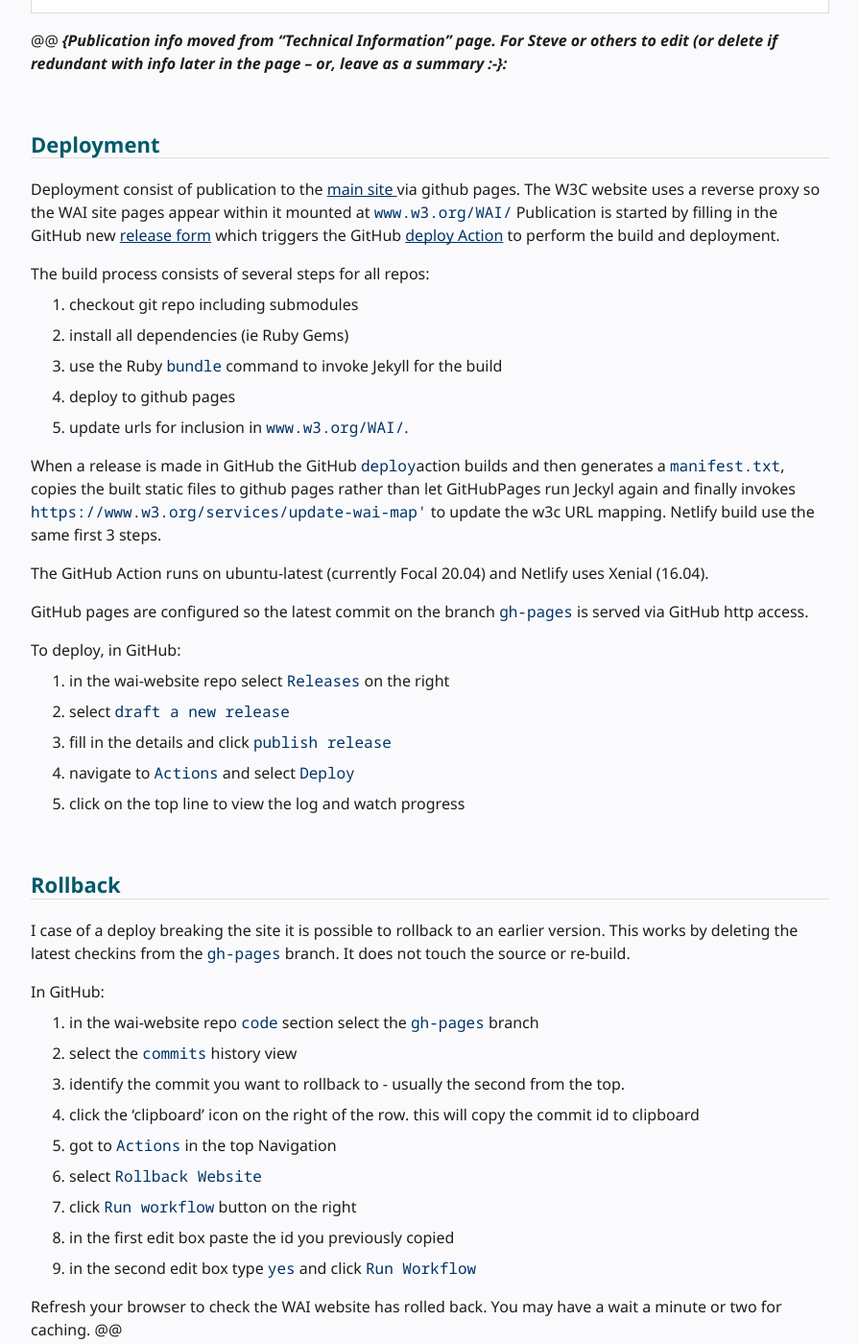
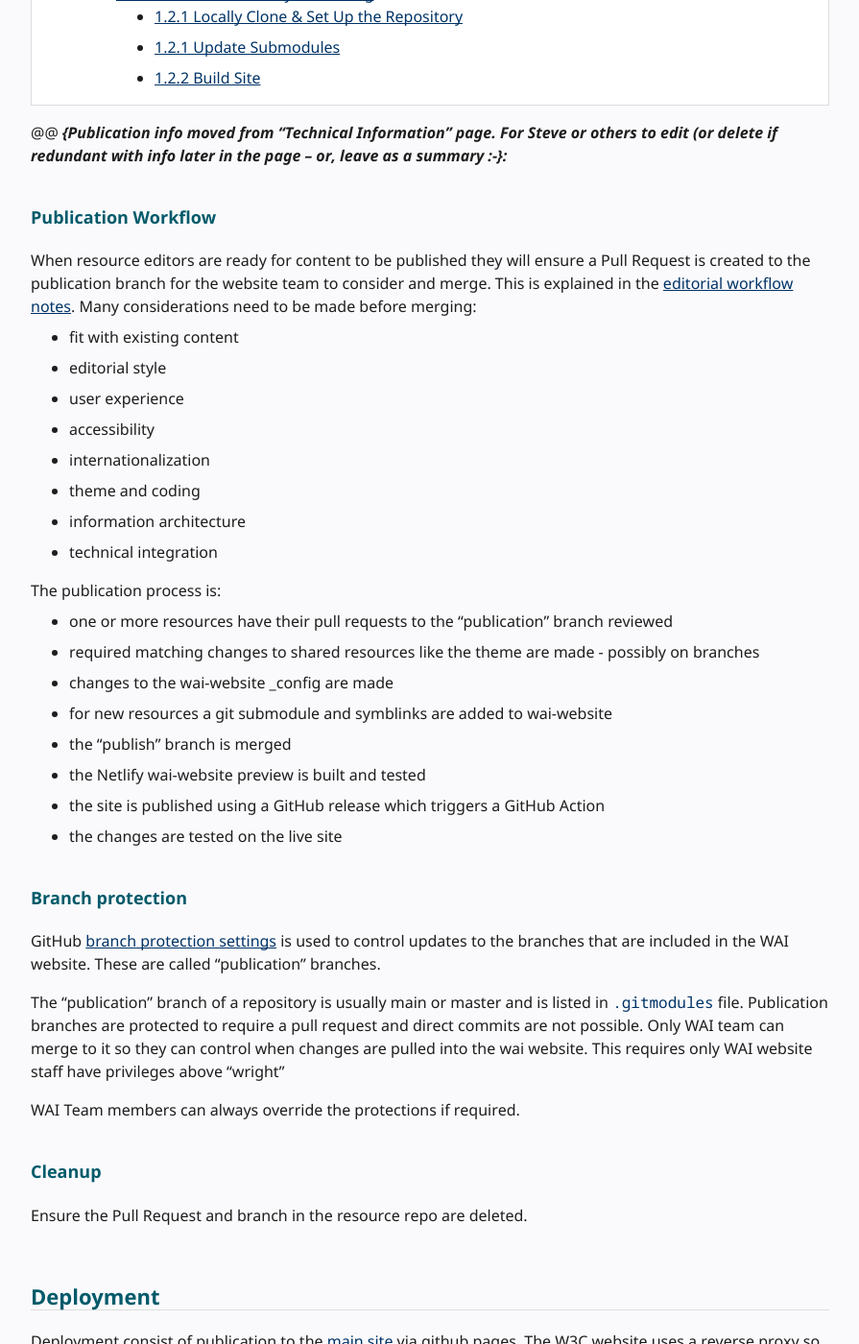
Before and after one commit to w3c/wai-website-theme, a Jekyll site: the page built from content/technical-publication.md, in a window 1280 px wide and 1400 px high, scrolled down 962 px. Shown: the whole window at 96% size, without its empty margins (336-1231 px from the left). Built offline with Jekyll 4.4.1, drawn with Linux system fonts in a browser that asks for light colours; cached includes are drawn as plain includes; comment, search, counter and statistics services are not loaded; some of the changed text lies outside the part shown.

Commit message:
Update editorial and publication workflows

```diff
--- a/content/technical-publication.md
+++ b/content/technical-publication.md
@@ -27,6 +27,42 @@
 
 @@
 _**{Publication info moved from "Technical Information" page. For Steve or others to edit (or delete if redundant with info later in the page -- or, leave as a summary :-}:**_
+
+### Publication Workflow
+
+When resource editors are ready for content to be published they will ensure a Pull Request is created to the publication branch for the website team to consider and merge. This is explained in the [editorial workflow notes](/workflow/). Many considerations need to be made before merging:
+
+- fit with existing content
+- editorial style
+- user experience
+- accessibility
+- internationalization
+- theme and coding
+- information architecture
+- technical integration
+
+The publication process is:
+
+- one or more resources have their pull requests to the "publication" branch reviewed
+- required matching changes to shared resources like the theme are made - possibly on branches
+- changes to the wai-website _config are made
+- for new resources a git submodule and symblinks are added to wai-website
+- the "publish" branch is merged
+- the Netlify wai-website preview is built and tested
+- the site is published using a GitHub release which triggers a GitHub Action
+- the changes are tested on the live site
+
+### Branch protection
+
+GitHub [branch protection settings](https://docs.github.com/en/repositories/configuring-branches-and-merges-in-your-repository/defining-the-mergeability-of-pull-requests/about-protected-branches) is used to control updates to the branches that are included in the WAI website. These are called "publication" branches.
+
+The "publication" branch of a repository is usually main or master and is listed in `.gitmodules` file. Publication branches are protected to require a pull request and direct commits are not possible. Only WAI team can merge to it so they can control when changes are pulled into the wai website. This requires only WAI website staff have privileges above "wright"
+
+WAI Team members can always override the protections if required.
+
+### Cleanup
+
+Ensure the Pull Request and branch in the resource repo are deleted.
 
 ## Deployment
 
```
Also changed, not shown: content/workflow.md (+11 -95 lines).
